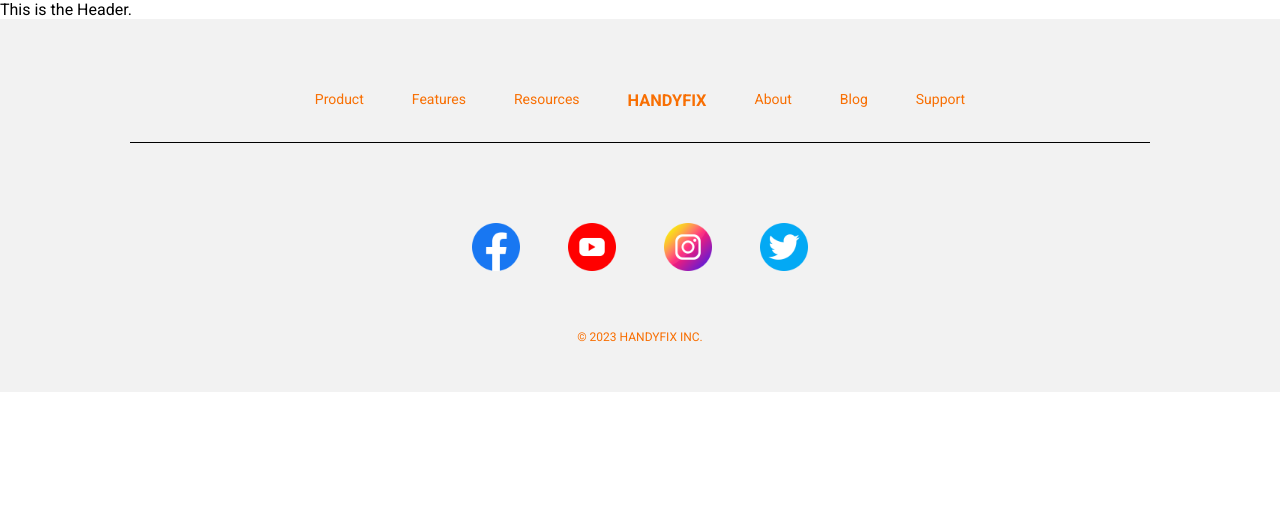
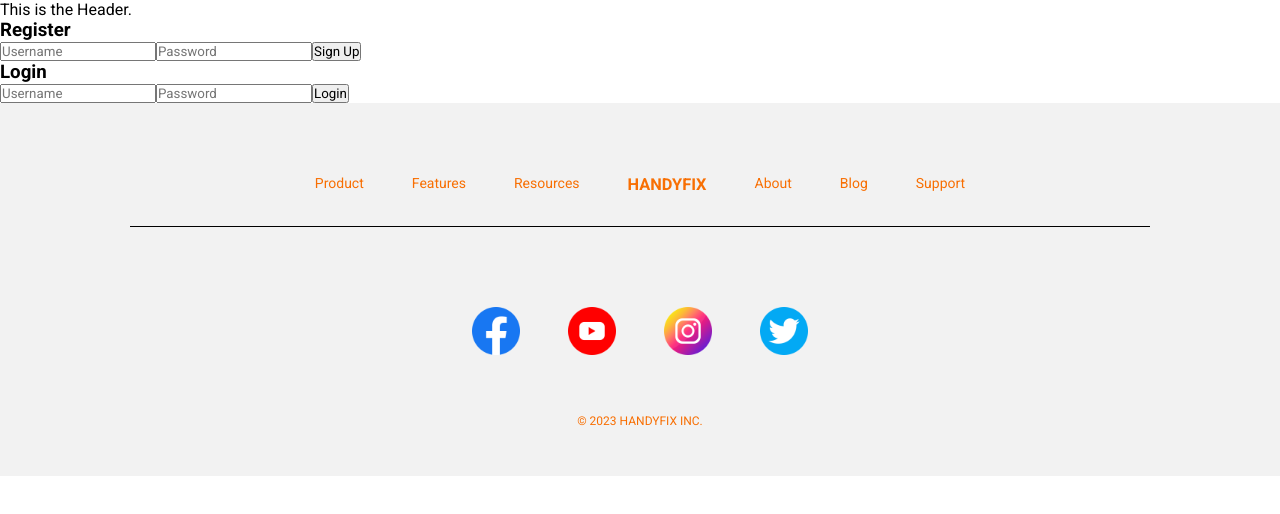
Before and after one commit to handyfix-org/handyfix-client, a React (Vite) app: page /auth in a window 1280 px wide. Shown: the top 514 px of the page. Built offline with nearby package versions, Linux system fonts and the light colour scheme.

Commit message:
login and register components added but unstyled. will add a seperate register compononent for servicees after. path to auth page added, potentially change to modals and pages will be converted to typescript at later date.

```diff
--- a/package.json
+++ b/package.json
@@ -10,6 +10,7 @@
     "preview": "vite preview"
   },
   "dependencies": {
+    "axios": "^1.4.0",
     "react": "^18.2.0",
     "react-dom": "^18.2.0",
     "react-router-dom": "^6.14.1",
--- a/src/App.tsx
+++ b/src/App.tsx
@@ -1,6 +1,7 @@
 import HomePage from "./pages/HomePage/HomePage";
 import Header from "./components/Header/Header";
 import Footer from "./components/Footer/Footer";
+import AuthPage from "./pages/AuthPage/AuthPage";
 import "./App.scss";
 import { BrowserRouter, Routes, Route } from "react-router-dom";
 
@@ -14,6 +15,7 @@ function App() {
         <div className="app__content">
           <Routes>
             <Route path="/" element={<HomePage />} />
+            <Route path="/auth" element={<AuthPage />} />
           </Routes>
         </div>
         <div className="app__footer">
--- /dev/null
+++ b/src/components/Login/Login.jsx
@@ -0,0 +1,33 @@
+import React, { useState, useEffect } from "react";
+import "./Login.scss";
+import { Link } from 'react-router-dom';
+import axios from "axios";
+
+export default function Login() {
+
+    const [loginUsername, setLoginUsername] = useState("");
+    const [loginPassword, setLoginPassword] = useState("");
+
+    const login = () => {
+        axios({
+            method: "POST",
+            data: {
+                username: loginUsername,
+                password: loginPassword,
+            },
+            withCredentials: true,
+            url: "http://localhost:5173/login",
+        }).then((res) => console.log(res));
+    };
+
+    return (
+        <section className="login">
+            <div className="login__container">
+                <h1 className="login__label">Login</h1>
+                <input placeholder="Username" onChange={e => setLoginUsername(e.target.value)} />
+                <input placeholder="Password" onChange={e => setLoginPassword(e.target.value)} />
+                <button onClick={login}>Login</button>
+            </div>
+        </section>
+    )
+}
--- a/src/components/Login/Login.tsx
+++ /dev/null
@@ -1,2 +0,0 @@
-import "./Login.scss";
-import { Link } from 'react-router-dom';
--- /dev/null
+++ b/src/components/Register/Register.jsx
@@ -0,0 +1,32 @@
+import React, { useState, useEffect } from "react";
+import"./Register.scss";
+import axios from "axios";
+
+export default function Register() {
+
+    const [registerUsername, setRegisterUsername] = useState("");
+    const [registerPassword, setRegisterPassword] = useState("");
+
+    const register = () => {
+        axios({
+            method: "POST",
+            data: {
+                username: registerUsername,
+                password: registerPassword,
+            },
+            withCredentials: true,
+            url: "http://localhost:5173/register",
+        }).then((res) => console.log(res));
+    };
+
+    return (
+        <section className="register">
+            <div className="register__container">
+                <h1 className="register__label">Register</h1>
+                <input placeholder="Username" onChange={e => setRegisterUsername(e.target.value)} />
+                <input placeholder="Password" onChange={e => setRegisterPassword(e.target.value)} />
+                <button onClick={register}>Sign Up</button>
+            </div>
+        </section>
+    )
+}
--- /dev/null
+++ b/src/pages/AuthPage/AuthPage.jsx
@@ -0,0 +1,16 @@
+import "./AuthPage.scss";
+import Register from "../../components/Register/Register";
+import Login from "../../components/Login/Login";
+
+export default function AuthPage() {
+    return (
+        <section className="auth">
+            <div className="auth__register">
+                <Register />
+            </div>
+            <div className="auth__login">
+                <Login />
+            </div>
+        </section>
+    )
+}
```
Also changed, not shown: src/components/Register/Register.scss (added), src/pages/AuthPage/AuthPage.scss (added), 1 other file (tests, documents, lock files or other folders).
